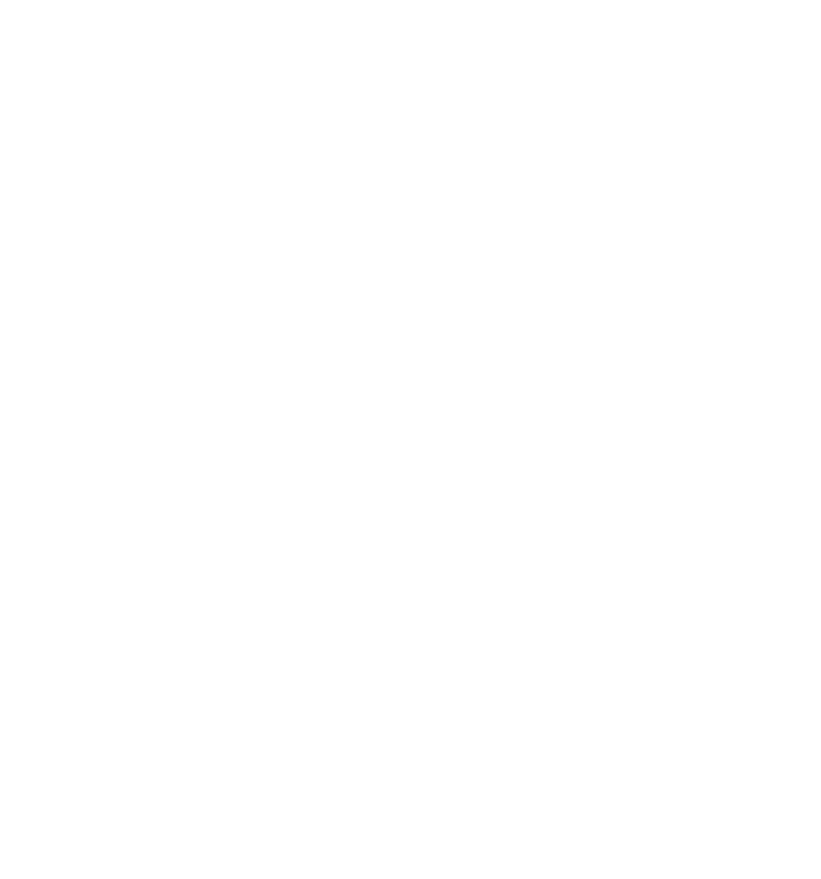
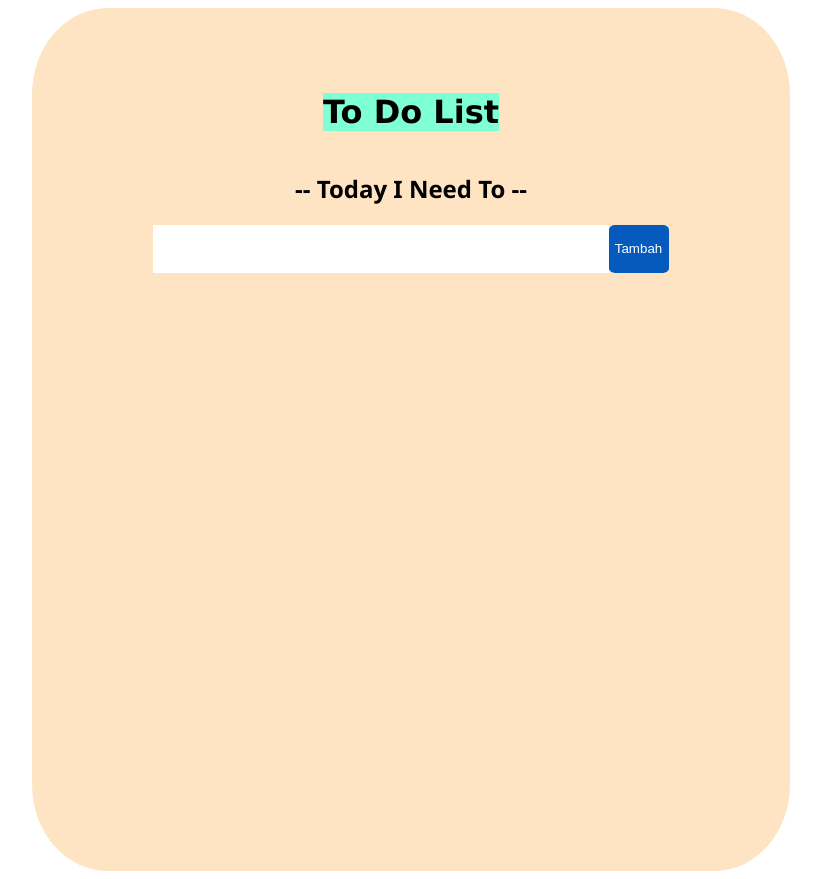
Before and after one commit to dts-kominfo-rea2a/challenge-08-marufkelik, a website: page index.html in a window 1280 px wide. Shown: the whole page, without its empty margins (229-1050 px from the left). Before the commit the page ends 800 px from the top, so only its background shows below. Drawn offline with Linux system fonts and the light colour scheme.

Commit message:
Feat: Percobaan Pertama DOM

```diff
--- a/index.html
+++ b/index.html
@@ -4,38 +4,73 @@
     <meta charset="UTF-8" />
     <meta http-equiv="X-UA-Compatible" content="IE=edge" />
     <meta name="viewport" content="width=device-width, initial-scale=1.0" />
+    <link rel="stylesheet" href="main.css" type="text/css">
     <title>Challenge - DOM</title>
   </head>
   <body>
     <div id="app">
       <!-- TODO: Buatlah sebuah header dengan id todo-title -->
+      <header id="todo-title"><h1>To Do List</h1></header>
       <!-- TODO: Buatlah sebuah subtitle dengan id todo-subtitle -->
+      <div id="todo-subtitle"><h2>-- Today I Need To --</h2></div>
 
       <!-- Section: input -->
+      <section id="inputt">
       <!-- TODO: Buatlah sebuah input bertipe text dengan id todo-input -->
+      <input type="text" id="todo-input" >
       <!-- TODO: Buatlah sebuah button dengan id todo-submit -->
-
+      <button id="todo-submit">Tambah</button>
+      </section>
+      <section id="output">
       <!-- Section output -->
       <!-- TODO: Buatlah sebuah <ul> dengan id todo-output -->
+        <ul id="todo-output">
+
+        </ul>
+      </section>
     </div>
 
     <!-- ! Untuk tantangan ini, script jangan diubah ke external js yah ! -->
     <script>
       // TODO: Deklarasi variable sesuai dengan kebutuhan di sini
-      let button;
-      let input;
-      let output;
+      let button= document.getElementById('todo-submit');
+      let input = document.getElementById('todo-input');
+      let output = document.getElementById('todo-output');
+      let kasks = ``;
 
       // TODO: Buatlah sebuah fungsi dengan nama fnClickHandler
       // Fungsi yang digunakan untuk menambahkan tulisan
       // Jangan ubah cara deklarasi fungsinya, cukup isi saja
-      function fnClickHandler(toDoItem) {}
+      function fnClickHandler(toDoItem) {
+        const AmbilIsian = input.value;
+        const ceklik = event.onclick;
+        const li = document.createElement('li');
+
+        if (event.type == "keypress") {
+          const keyCode = event.key;
+          if (keyCode === "Enter") {
+            li.innerHTML = AmbilIsian;
+            output.append(li);
+            input.value = "";
+            //console.log(event);
+          } else {}
+
+
+        } else if (event.type == "click") {
+        li.innerHTML = AmbilIsian;
+        output.append(li);
+        input.value = "";
+        //console.log(event);
+        }
+
+      }
 
       // TODO: register event onclick / addEventListener untuk button
       // akan menjalankan fungsi fnClickHandler
-
+     button.addEventListener('click',fnClickHandler);
       // TODO: register event onkeypress / addEventListener untuk input
       // sehingga saat di input ditekan enter akan menjalankan fungsi fnClickHandler juga
+      input.addEventListener('keypress',fnClickHandler);
     </script>
   </body>
 </html>
--- /dev/null
+++ b/main.css
@@ -0,0 +1,60 @@
+#app {
+   background-color:bisque;
+   display: flex;
+   flex-direction: column;
+   margin-left: 20%;
+   margin-right: 20%;
+   min-height: 50rem;
+   border-radius: 10%;
+   padding-top: 5%;
+}
+
+#todo-title,#todo-subtitle,#inputt,#output {
+    display: flex;
+    justify-content: center;
+    width: 100%;
+
+}
+
+#todo-title {
+    font-family: 'Lucida Sans', 'Lucida Sans Regular', 'Lucida Grande', 'Lucida Sans Unicode', Geneva, Verdana, sans-serif;
+}
+
+#todo-title h1 {
+    background-color: aquamarine;
+}
+
+#todo-subtitle {
+    font-family:'Segoe UI', Tahoma, Geneva, Verdana, sans-serif;
+}
+
+#inputt input{
+    min-height: 3em;
+    width: 60%;
+    box-sizing: border-box;
+    border-style: solid;
+    border-color: white;
+    font-family: sans-serif;
+    text-align: justify;
+    font-size: 100%;
+    border-width: 0;
+    padding: 10px;
+}
+#inputt input[type="text"]:focus {
+    outline: none;
+    padding: 10px;
+}
+#todo-submit {
+    background-color: #055bbd;
+    color: white;
+    cursor: pointer;
+    min-height: 30px;
+    min-width: 60px;
+    border-width: 0;
+    border-radius: 10%;
+}
+#todo-output {
+    font-family: sans-serif;
+    width: 60%;
+
+}
```
